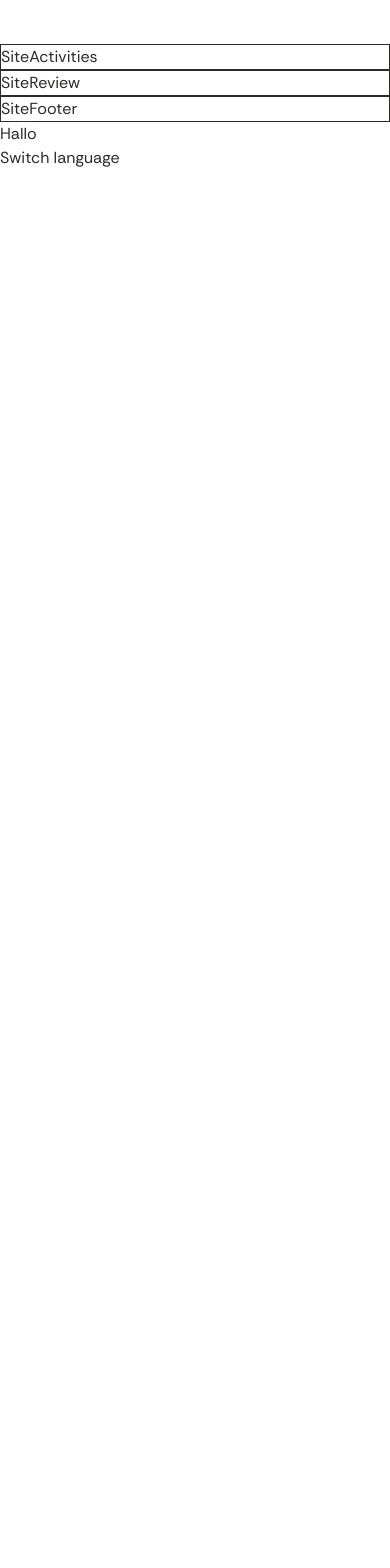
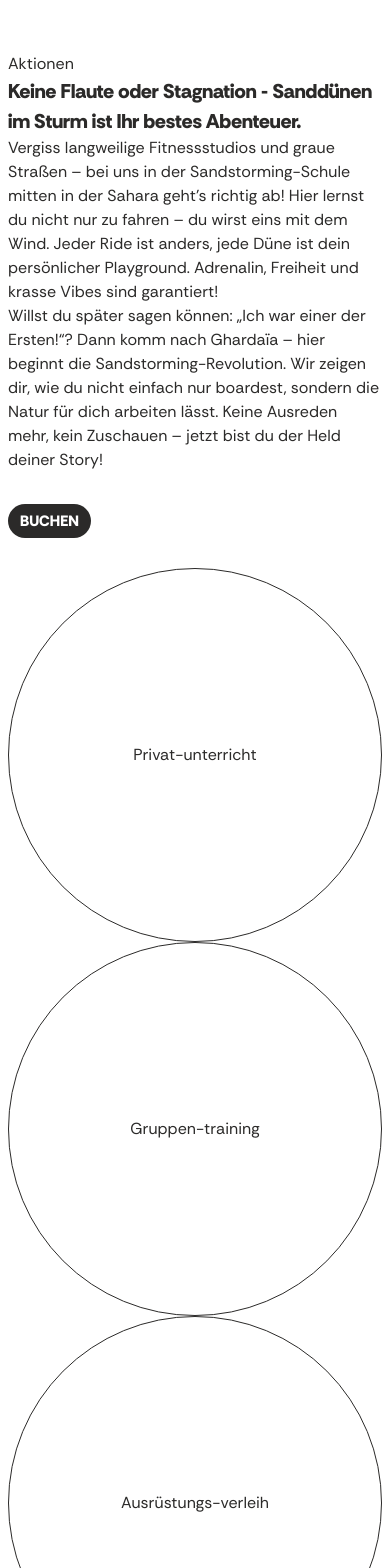
Before and after one commit to Laboratorynotices/Sandstorming, a Vue app: page / in a window 390 px wide. Shown: the part 1680-3248 px from the top of the page. Before the commit the page ends 1850 px from the top, so only its background shows below. Built offline with nearby package versions, Linux system fonts and the light colour scheme.

Commit message:
feat(activities): добавлен блок "Мероприятия" с адаптивным дизайном

```diff
--- a/src/components/SiteActivities.vue
+++ b/src/components/SiteActivities.vue
@@ -1,3 +1,65 @@
+<script setup lang="ts">
+import { ButtonVariant } from "../constants/button";
+import AppButton from "./ui/AppButton.vue";
+
+// Перечисление преимуществ школы
+const schoolBenefits = [
+  "private lessons2",
+  "group sessions2",
+  "gear rental2",
+  "balance training2",
+  "dune tours2",
+];
+</script>
+
 <template>
-  <div class="border">SiteActivities</div>
+  <article class="wrap-container activities">
+    <h1 id="activities">{{ $t("activities") }}</h1>
+    <div class="md:flex">
+      <!-- Левый столбик -->
+      <div class="w-full md:w-1/2">
+        <h2 class="md:w-2/3">
+          {{
+            $t(
+              "No doldrums or stagnation - sand dunes in a storm is your best adventure.",
+            )
+          }}
+        </h2>
+      </div>
+      <!-- Правый столбик -->
+      <div class="flex flex-col justify-between gap-[2em] w-full md:w-1/2">
+        <div>
+          <p>{{ $t("Activities. Paragraph 1.") }}</p>
+          <p>{{ $t("Activities. Paragraph 2.") }}</p>
+        </div>
+        <AppButton class="w-fit" href="#" :variant="ButtonVariant.Event1">{{
+          $t("book now")
+        }}</AppButton>
+      </div>
+    </div>
+
+    <ul class="flex flex-wrap self-center benefits-list">
+      <li
+        v-for="(benefit, index) in schoolBenefits"
+        :key="index"
+        class="bg-overlay text-text border-text border rounded-full aspect-square w-full sm:w-1/2 md:w-1/5 flex justify-center items-center text-center"
+      >
+        <span class="max-w-2/3">
+          {{ $t(benefit) }}
+        </span>
+      </li>
+    </ul>
+  </article>
+  <div
+    class="bg-[url('./assets/images/activities.png')] bg-no-repeat bg-cover bg-[bottom_center] h-[20vw] mb-[5vw]"
+  ></div>
 </template>
+
+<style lang="css" scoped>
+.activities {
+  margin-bottom: clamp(50px, 11vw, 150px);
+}
+.benefits-list {
+  margin-top: clamp(30px, 7vw, 100px);
+}
+</style>
--- a/src/locales/de.json
+++ b/src/locales/de.json
@@ -26,5 +26,13 @@
   "Windy Freedom": "Freiheit im Wind",
   "Sandsturm Hero": "Sandsturmheld",
   "About us. Paragraph 1.": "Willkommen in der Sandstorming School – hier beginnt der echte Wüstenwahnsinn. Unser Spot in Ghardaïa ist kein Zufall: brutale Winde, perfekte Sandwellen. Der Gründer war einer der ersten im Game, und unsere Coaches haben die Sahara, Atacama & Co. schon gerockt.",
-  "About us. Paragraph 2.": "Hier geht’s echt ab: Tricks, Wind, Reels und purer Vibe. Ob Anfänger oder Pro – du findest deinen Flow, deinen Style und deine Crew. Sandstorming ist Freiheit, und Ghardaïa ist dein Startpunkt."
+  "About us. Paragraph 2.": "Hier geht’s echt ab: Tricks, Wind, Reels und purer Vibe. Ob Anfänger oder Pro – du findest deinen Flow, deinen Style und deine Crew. Sandstorming ist Freiheit, und Ghardaïa ist dein Startpunkt.",
+  "No doldrums or stagnation - sand dunes in a storm is your best adventure.": "Keine Flaute oder Stagnation - Sanddünen im Sturm ist Ihr bestes Abenteuer.",
+  "Activities. Paragraph 1.": "Vergiss langweilige Fitnessstudios und graue Straßen – bei uns in der Sandstorming-Schule mitten in der Sahara geht’s richtig ab! Hier lernst du nicht nur zu fahren – du wirst eins mit dem Wind. Jeder Ride ist anders, jede Düne ist dein persönlicher Playground. Adrenalin, Freiheit und krasse Vibes sind garantiert!",
+  "Activities. Paragraph 2.": "Willst du später sagen können: „Ich war einer der Ersten!“? Dann komm nach Ghardaïa – hier beginnt die Sandstorming-Revolution. Wir zeigen dir, wie du nicht einfach nur boardest, sondern die Natur für dich arbeiten lässt. Keine Ausreden mehr, kein Zuschauen – jetzt bist du der Held deiner Story!",
+  "private lessons2": "Privat-unterricht",
+  "group sessions2": "Gruppen-training",
+  "gear rental2": "Ausrüstungs-verleih",
+  "balance training2": "Gleich-gewichts-training",
+  "dune tours2": "Dünen-Touren"
 }
--- a/src/locales/ru.json
+++ b/src/locales/ru.json
@@ -26,5 +26,13 @@
   "Windy Freedom": "Ветреная свобода",
   "Sandsturm Hero": "Сэндшторм герой",
   "About us. Paragraph 1.": "Добро пожаловать в Sandstorming School — место, где начинается настоящее пустынное безумие. Мы базируемся в Гардае не просто так: здесь самые бешеные ветра и идеальные песчаные волны. Основатель школы — один из пионеров сэндшторминга, а тренеры — профи, обкатавшие пустыни от Сахары до Атакамы.",
-  "About us. Paragraph 2.": "Здесь всё по-настоящему: трюки, ветер, рилсы и драйв. Хоть ты новичок, хоть ветеран — найдёшь свой стиль, свою волну и свою банду. Sandstorming — это спорт свободы, и Гардая — твой старт."
+  "About us. Paragraph 2.": "Здесь всё по-настоящему: трюки, ветер, рилсы и драйв. Хоть ты новичок, хоть ветеран — найдёшь свой стиль, свою волну и свою банду. Sandstorming — это спорт свободы, и Гардая — твой старт.",
+  "No doldrums or stagnation - sand dunes in a storm is your best adventure.": "Без штиля и застоя - песчаные дюны в шторм - ваше лучшее приключение.",
+  "Activities. Paragraph 1.": "Забудь про скучные тренажёрки и однообразные пейзажи — добро пожаловать в школу Sandstorming в самом сердце Сахары! Здесь ты не просто учишься кататься — ты приручаешь стихию. Каждый спуск — новый, каждый дюнный \"гребень\" — шанс для крутого трюка. Адреналин, свобода и офигенные виды гарантированы!",
+  "Activities. Paragraph 2.": "Ты можешь сказать: \"Я был(а) одним из первых!\" — ведь Sandstorming только набирает обороты, и именно здесь, в Гардае, начинается его история. Мы научим тебя не просто стоять на доске — мы покажем, как жить на грани ветра и песка. Хватит смотреть сторис других — твоя очередь творить легенду!",
+  "private lessons2": "Индивидуальные занятия",
+  "group sessions2": "Групповые тренировки",
+  "gear rental2": "Аренда оборудования",
+  "balance training2": "Тренировки баланса",
+  "dune tours2": "Тур по дюнам"
 }
```
Also changed, not shown: src/assets/images/activities.png (added).
